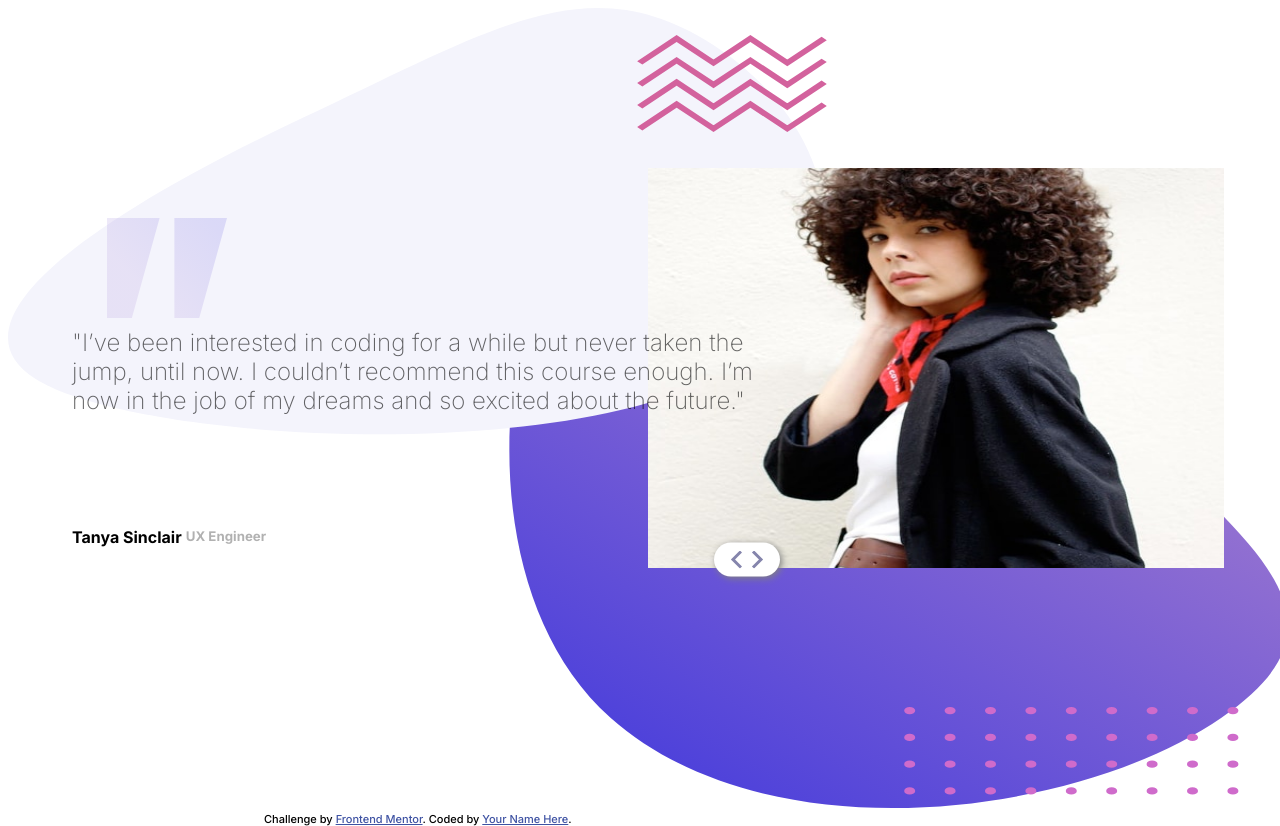
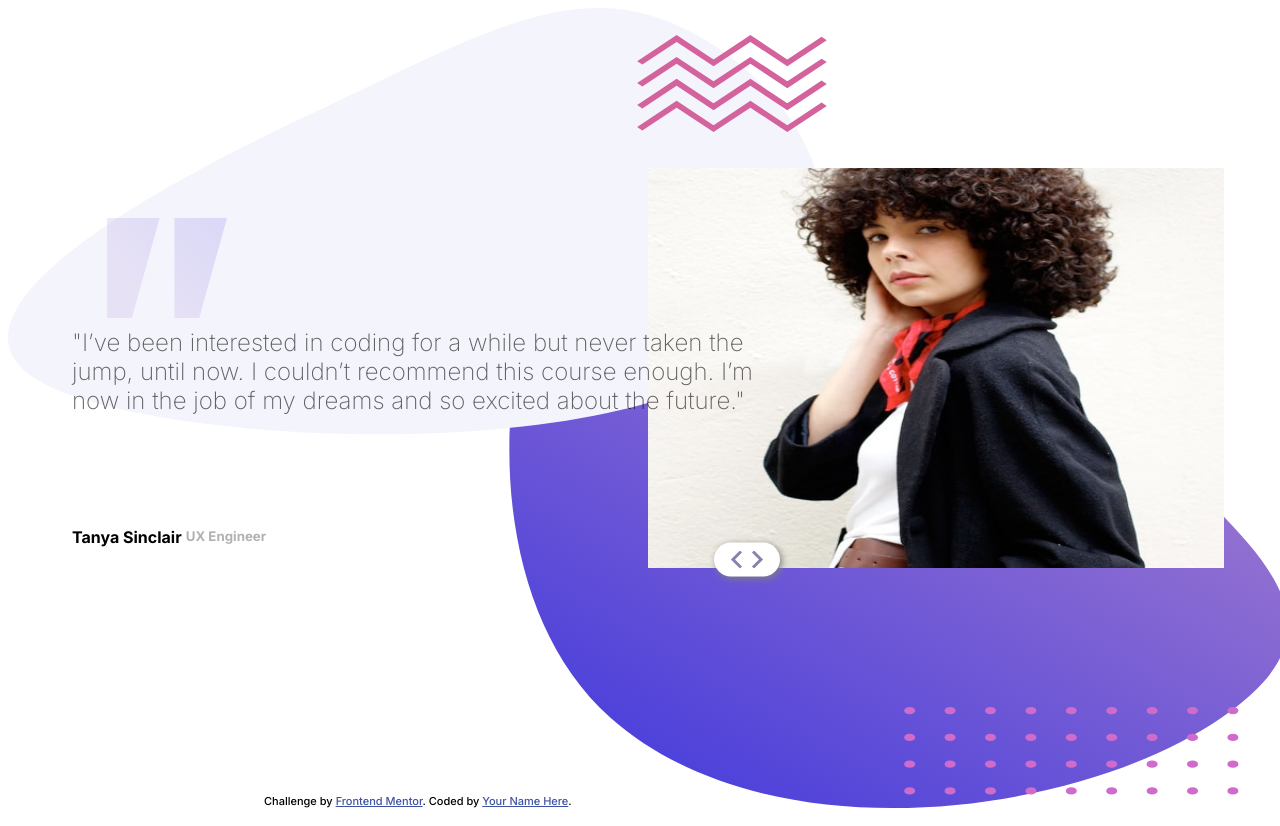
Before and after one commit to jgreen721/bootcamptestomonial, a plain HTML site: page index.html in a window 1280 px wide. Drawn offline with Linux system fonts and the light colour scheme.

Commit message:
css adjustment...probably for the worse

```diff
--- a/index.html
+++ b/index.html
@@ -21,6 +21,7 @@
         font-size: 11px;
         text-align: center;
         position: absolute;
+        bottom:0;
         left: 20%;
       }
       .attribution a {
@@ -34,23 +35,29 @@
         font-family: "Inter", sans-serif;
       }
 
+      .main{
+        height:100%;
+        width:100%;
+      }
+
       .background-img {
         height: 100%;
         width: 100%;
       }
 
-      @media screen and (max-width: 650px) {
+/*       @media screen and (max-width: 650px) {
         .attribution {
           top: 175%;
-        }
+        } */
       }
     </style>
   </head>
   <body>
+    <div class="main">
     <user-testimonial counter="0"></user-testimonial>
 
     <img class="background-img" src="./images/pattern-bg.svg" alt="img" />
-
+    </div>
     <div class="attribution">
       Challenge by
       <a href="https://www.frontendmentor.io?ref=challenge" target="_blank"
```
